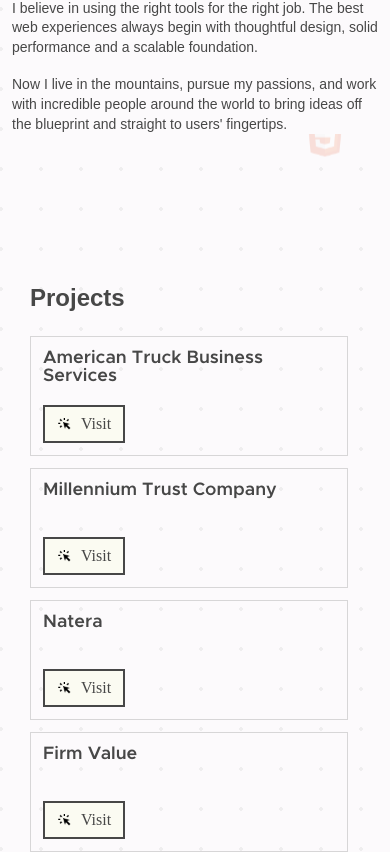
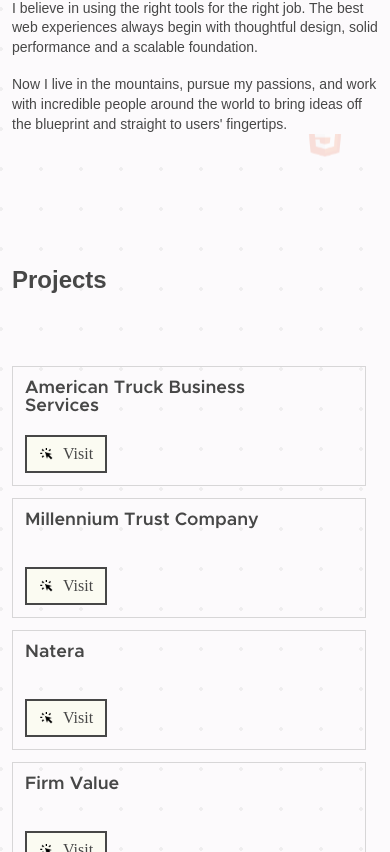
Before and after one commit to aojin/portfolio-update, a React (Vite) app: page / in a window 390 px wide. Shown: the part 2232-3084 px from the top of the page. Built offline with nearby package versions, Linux system fonts and the light colour scheme; a web font is replaced by a local one.

Commit message:
align projects h2

```diff
--- a/src/App.css
+++ b/src/App.css
@@ -209,6 +209,10 @@
 .projects {
   grid-row: 4/5;
   grid-column: 1/-1;
+
+  h2 {
+    margin-bottom: 72px;
+  }
 }
 
 .contact {
@@ -608,7 +612,7 @@
   .projects,
   .contact {
     margin-top: 0;
-    padding: 30px;
+    padding: 12px;
   }
 
   .facts {
--- a/src/App.jsx
+++ b/src/App.jsx
@@ -202,6 +202,7 @@
         </section>
         <section className="projects">
           <h2>Projects</h2>
+
           <div id="projects" className="scroll-anchor"></div>
           <ProjectList projects={projects} />
         </section>
```
